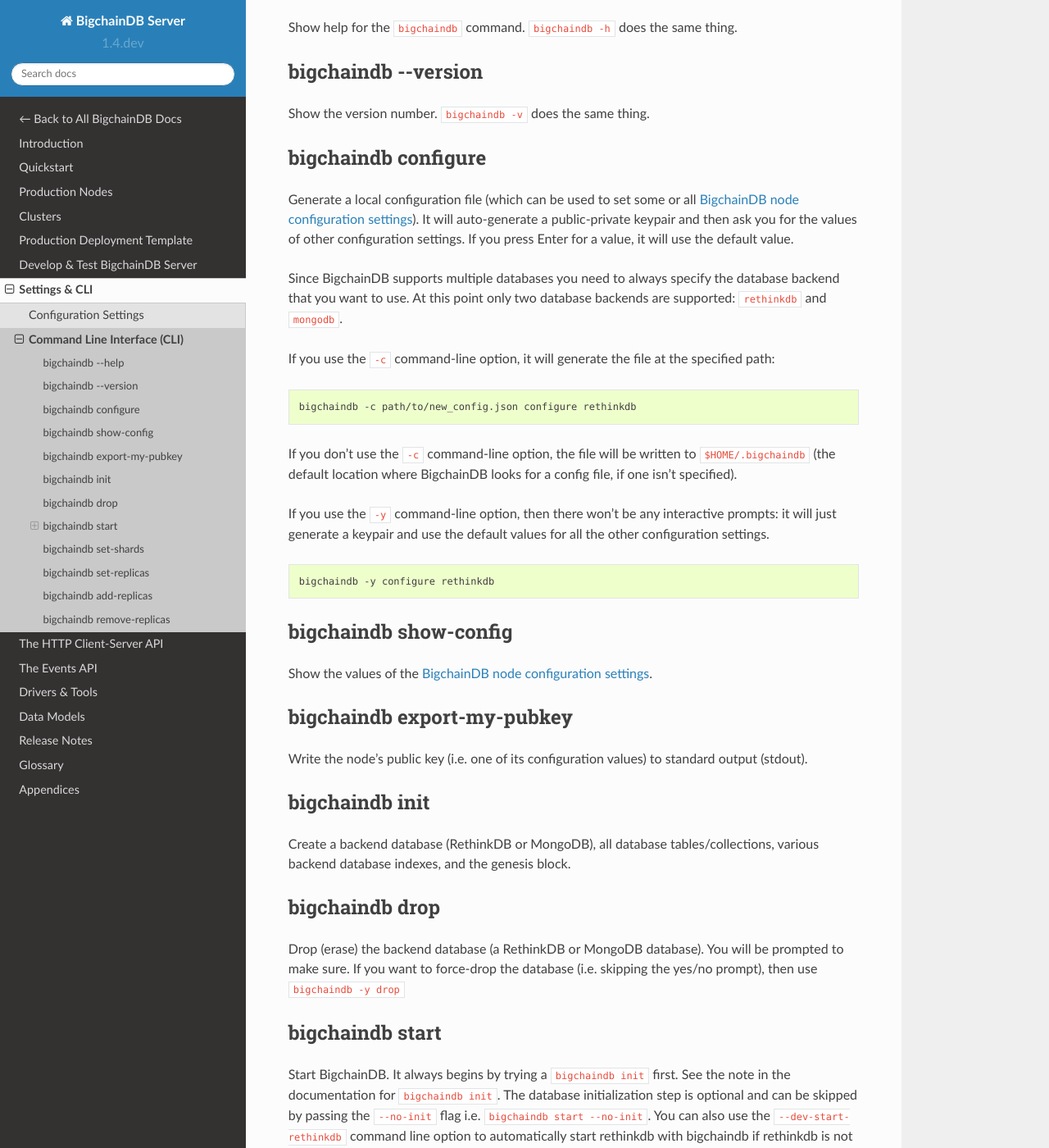
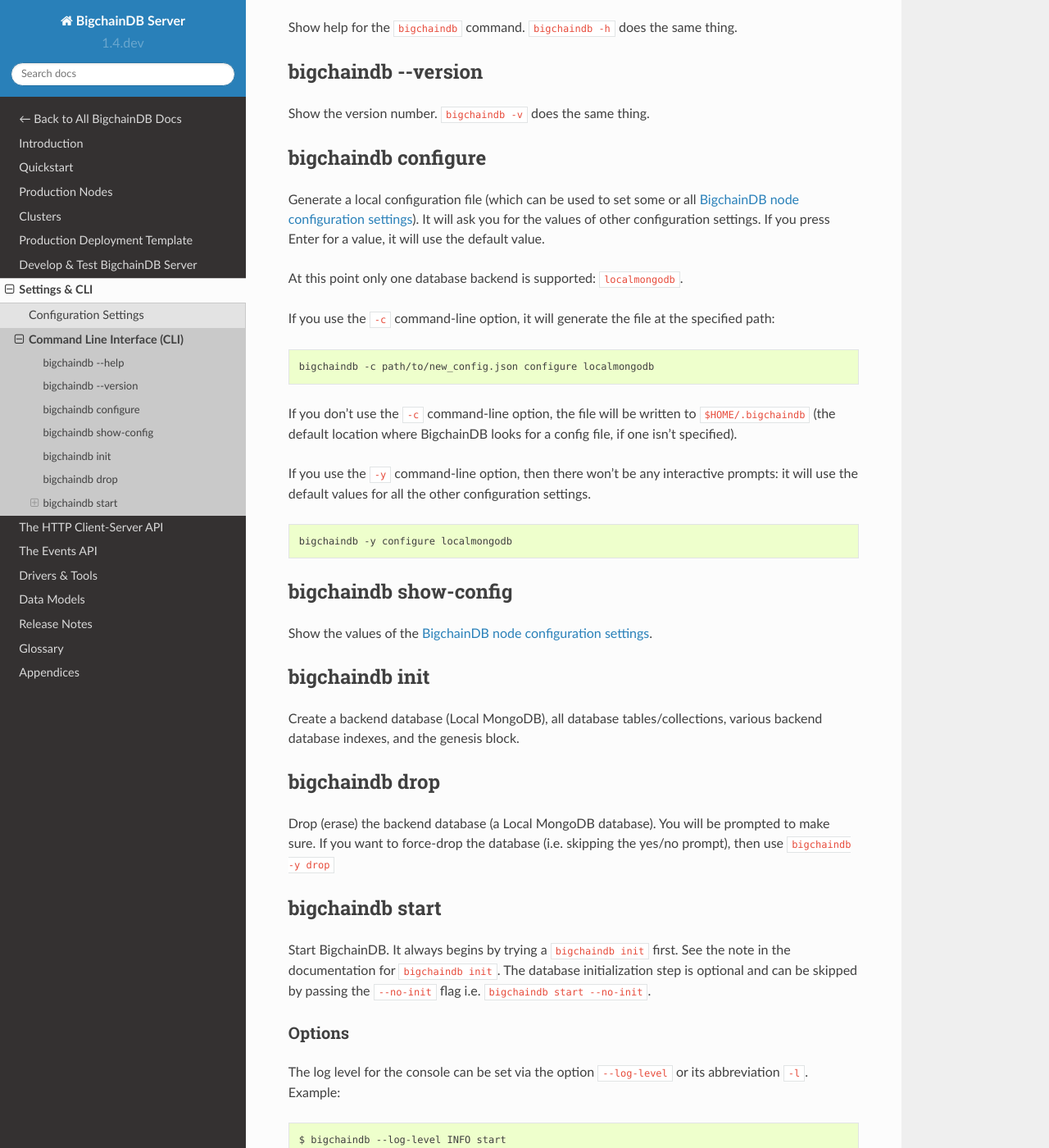
Before and after one commit to thematerials-network/bigchaindb-node, a Sphinx documentation site: the page built from bigchaindb/docs/server/source/server-reference/bigchaindb-cli.md, in a window 1280 px wide and 1400 px high, scrolled down 243 px. Shown: the whole window at 82% size. Built offline with Sphinx 7.4.7 and the Read the Docs theme 2.0.0, drawn with Linux system fonts in a browser that asks for light colours; some of the changed text lies outside the part shown.

Commit message:
Migrate CLI documentation
- Remove documentation for CLI commands that are not needed with
  Tendermint integration.

````diff
--- a/bigchaindb/docs/server/source/server-reference/bigchaindb-cli.md
+++ b/bigchaindb/docs/server/source/server-reference/bigchaindb-cli.md
@@ -15,22 +15,21 @@ Show the version number. `bigchaindb -v` does the same thing.
 
 ## bigchaindb configure
 
-Generate a local configuration file (which can be used to set some or all [BigchainDB node configuration settings](configuration.html)). It will auto-generate a public-private keypair and then ask you for the values of other configuration settings. If you press Enter for a value, it will use the default value.
+Generate a local configuration file (which can be used to set some or all [BigchainDB node configuration settings](configuration.html)). It will ask you for the values of other configuration settings.
+If you press Enter for a value, it will use the default value.
 
-Since BigchainDB supports multiple databases you need to always specify the
-database backend that you want to use. At this point only two database backends
-are supported: `rethinkdb` and `mongodb`.
+At this point only one database backend is supported: `localmongodb`.
 
 If you use the `-c` command-line option, it will generate the file at the specified path:
 ```text
-bigchaindb -c path/to/new_config.json configure rethinkdb
+bigchaindb -c path/to/new_config.json configure localmongodb
 ```
 
 If you don't use the `-c` command-line option, the file will be written to `$HOME/.bigchaindb` (the default location where BigchainDB looks for a config file, if one isn't specified).
 
-If you use the `-y` command-line option, then there won't be any interactive prompts: it will just generate a keypair and use the default values for all the other configuration settings.
+If you use the `-y` command-line option, then there won't be any interactive prompts: it will use the default values for all the other configuration settings.
 ```text
-bigchaindb -y configure rethinkdb
+bigchaindb -y configure localmongodb
 ```
 
 
@@ -39,32 +38,23 @@ bigchaindb -y configure rethinkdb
 Show the values of the [BigchainDB node configuration settings](configuration.html).
 
 
-## bigchaindb export-my-pubkey
-
-Write the node's public key (i.e. one of its configuration values) to standard output (stdout).
-
-
 ## bigchaindb init
 
-Create a backend database (RethinkDB or MongoDB),
-all database tables/collections,
-various backend database indexes,
-and the genesis block.
+Create a backend database (Local MongoDB), all database tables/collections,
+various backend database indexes, and the genesis block.
 
 
 ## bigchaindb drop
 
-Drop (erase) the backend database (a RethinkDB or MongoDB database).
+Drop (erase) the backend database (a Local MongoDB database).
 You will be prompted to make sure.
 If you want to force-drop the database (i.e. skipping the yes/no prompt), then use `bigchaindb -y drop`
 
 
 ## bigchaindb start
 
-Start BigchainDB. It always begins by trying a `bigchaindb init` first. See the note in the documentation for `bigchaindb init`. The database initialization step is optional and can be skipped by passing the `--no-init` flag i.e. `bigchaindb start --no-init`.
-You can also use the `--dev-start-rethinkdb` command line option to automatically start rethinkdb with bigchaindb if rethinkdb is not already running,
-e.g. `bigchaindb --dev-start-rethinkdb start`. Note that this will also shutdown rethinkdb when the bigchaindb process stops.
-The option `--dev-allow-temp-keypair` will generate a keypair on the fly if no keypair is found, this is useful when you want to run a temporary instance of BigchainDB in a Docker container, for example.
+Start BigchainDB. It always begins by trying a `bigchaindb init` first. See the note in the documentation for `bigchaindb init`.
+The database initialization step is optional and can be skipped by passing the `--no-init` flag i.e. `bigchaindb start --no-init`.
 
 ### Options
 The log level for the console can be set via the option `--log-level` or its
@@ -82,52 +72,3 @@ section of Python's documentation.
 For a more fine-grained control over the logging configuration you can use the
 configuration file as documented under
 [Configuration Settings](configuration.html).
-
-## bigchaindb set-shards
-
-This command is specific to RethinkDB so it will only run if BigchainDB is
-configured with `rethinkdb` as the backend.
-
-If RethinkDB is the backend database, then:
-```text
-$ bigchaindb set-shards 4
-```
-
-will set the number of shards (in all RethinkDB tables) to 4.
-
-
-## bigchaindb set-replicas
-
-This command is specific to RethinkDB so it will only run if BigchainDB is
-configured with `rethinkdb` as the backend.
-
-If RethinkDB is the backend database, then:
-```text
-$ bigchaindb set-replicas 3
-```
-
-will set the number of replicas (of each shard) to 3
-(i.e. it will set the replication factor to 3).
-
-
-## bigchaindb add-replicas
-
-This command is specific to MongoDB so it will only run if BigchainDB is
-configured with `mongodb` as the backend.
-
-This command is used to add nodes to a BigchainDB cluster. It accepts a list of
-space separated hosts in the form _hostname:port_:
-```text
-$ bigchaindb add-replicas server1.com:27017 server2.com:27017 server3.com:27017
-```
-
-## bigchaindb remove-replicas
-
-This command is specific to MongoDB so it will only run if BigchainDB is
-configured with `mongodb` as the backend.
-
-This command is used to remove nodes from a BigchainDB cluster. It accepts a
-list of space separated hosts in the form _hostname:port_:
-```text
-$ bigchaindb remove-replicas server1.com:27017 server2.com:27017 server3.com:27017
-```
````
